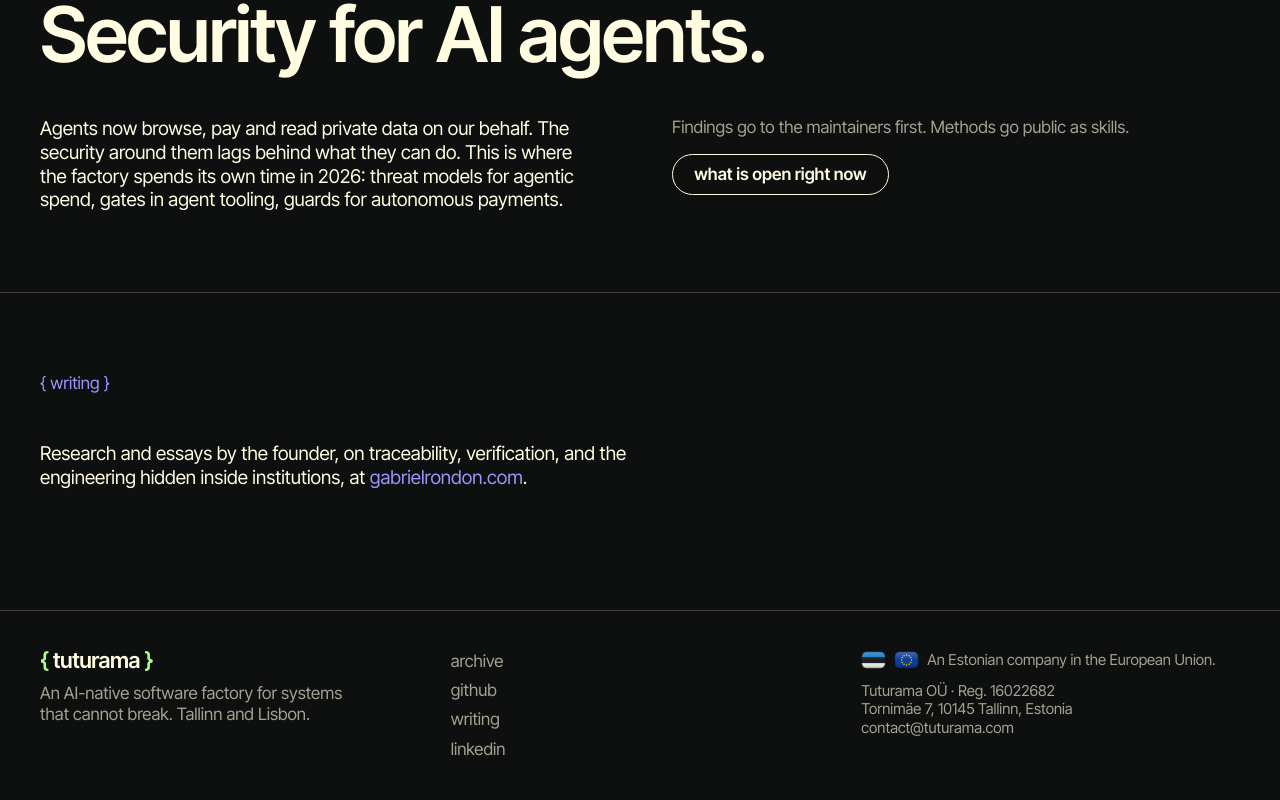
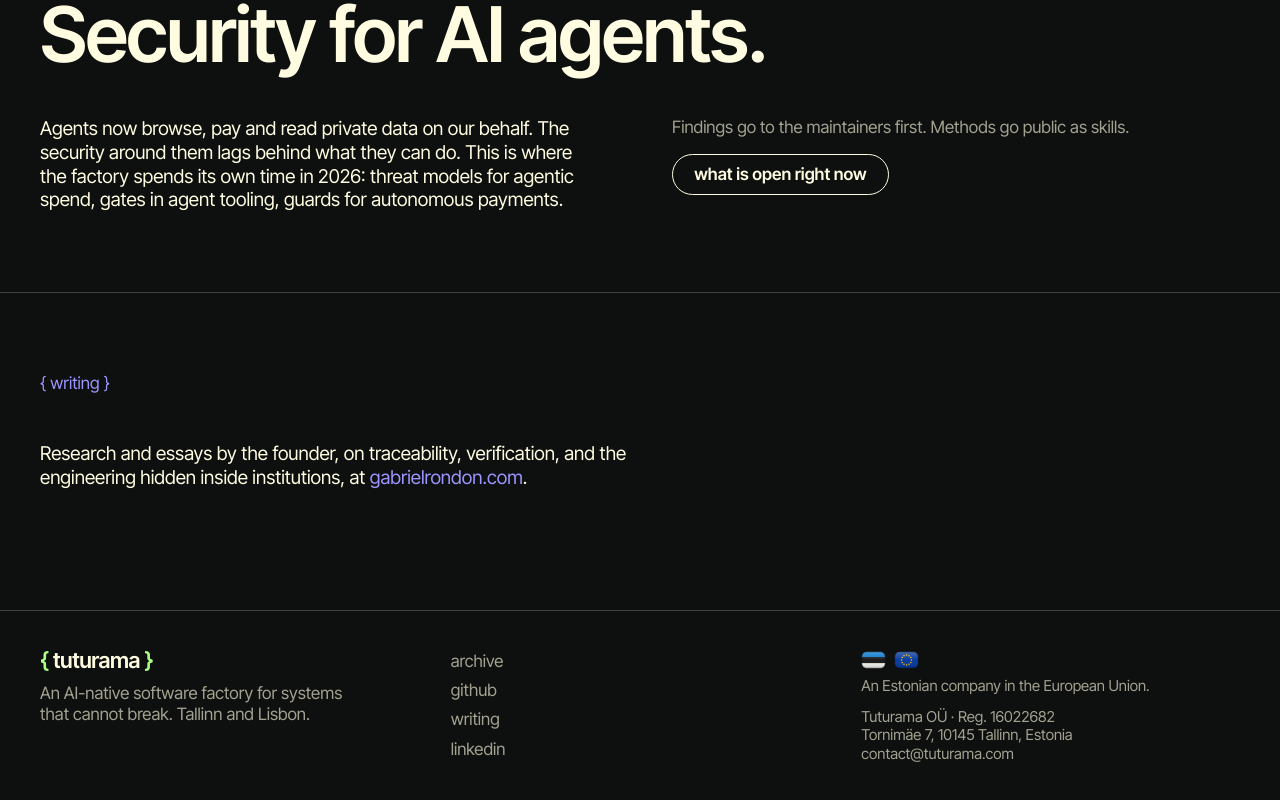
Before and after one commit to gabrielrondon/tuturama, a Next.js app: page / in a window 1280 px wide. Shown: the part 3693-4493 px from the top of the page. Built offline with nearby package versions, Linux system fonts and the light colour scheme.

Commit message:
Footer: flags on their own line, sentence below

```diff
--- a/components/ui.tsx
+++ b/components/ui.tsx
@@ -155,11 +155,13 @@ export function Footer({ lang }: { lang: Lang }) {
           </a>
         </div>
         <div className="text-[15px] text-cream-dim">
-          <p className="mb-3 flex items-center gap-2">
-            <FlagEE className="h-[18px] w-[25px]" />
-            <FlagEU className="h-[18px] w-[25px]" />
-            <span>{t.footer.estonian}</span>
-          </p>
+          <div className="mb-3">
+            <p className="flex items-center gap-2">
+              <FlagEE className="h-[18px] w-[25px]" />
+              <FlagEU className="h-[18px] w-[25px]" />
+            </p>
+            <p className="mt-2">{t.footer.estonian}</p>
+          </div>
           <p>
             {company.name} · {t.footer.reg} {company.reg}
           </p>
```
